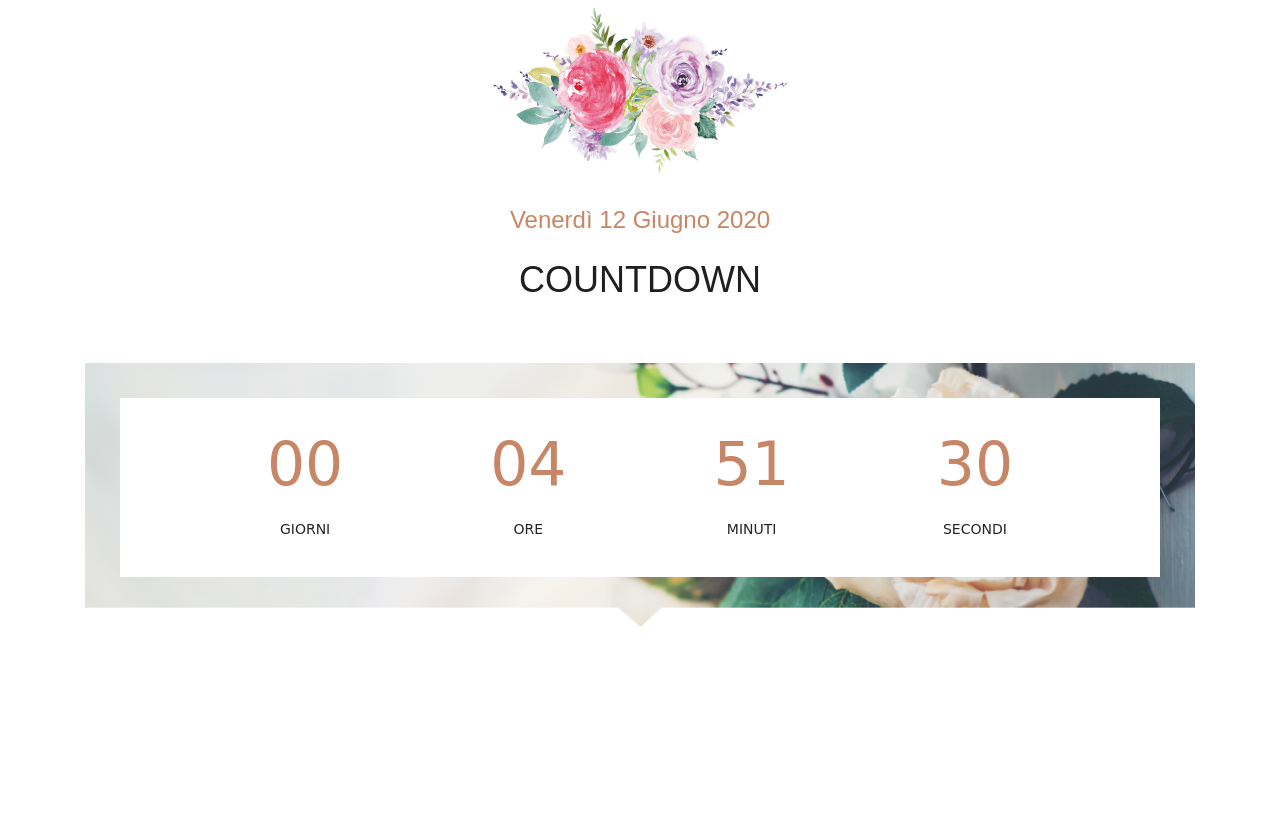
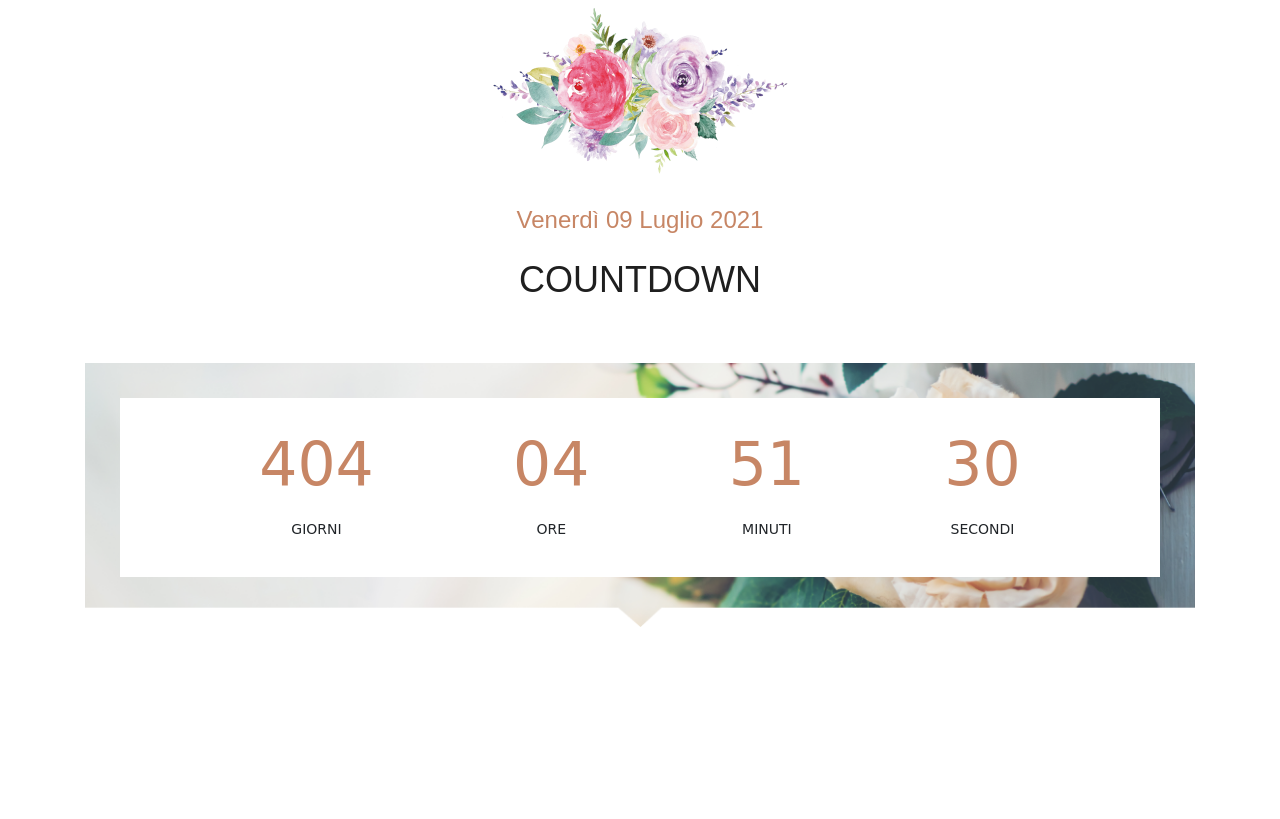
Before and after one commit to antoniocali/giulia-wdding, a plain HTML site: page index.html in a window 1280 px wide. Shown: the part 947-1766 px from the top of the page. Drawn offline with Linux system fonts and the light colour scheme; a web font is replaced by a local one.

Commit message:
Data cambiata

```diff
--- a/index.html
+++ b/index.html
@@ -41,8 +41,8 @@
                     <div class="col-xl-12">
                         <div class="section_title text-center">
                             <img src="img/Fiori_300.png" alt="">
-                            <span style="font-size: 24px;">Venerdì 12 Giugno
-                                2020</span>
+                            <span style="font-size: 24px;">Venerdì 09 Luglio
+                                2021</span>
                             <h3>Countdown</h3>
                         </div>
                     </div>
@@ -76,7 +76,7 @@
                         <div class="single_program program_bg_2 text-center">
                             <div class="program_inner">
                                 <p>Vi aspettiamo a Vicenza<br />
-                                    Venerdì 12 giugno 2020<br />
+                                    Venerdì 09 Luglio 2020<br />
                                     <strong>Ore 15.30</strong><br />
                                     per festeggiare con noi<br />
                                     il nostro Matrimonio
@@ -441,7 +441,7 @@
         <script src="js/main.js"></script>
 
         <script>
-        $('#clock').countdown('2020/06/12', function (event) {
+        $('#clock').countdown('2021/07/21', function (event) {
             $(this).html(event.strftime(
                 '<div class="countdown_wrap d-flex"><div  class="single_countdown"><h3>%D</h3><span>Giorni</span></div><div class="single_countdown"><h3>%H</h3><span>Ore</span></div><div class="single_countdown"><h3>%M</h3><span>Minuti</span></div><div class="single_countdown"><h3>%S</h3><span>Secondi</span></div></div>'
             ));
```
